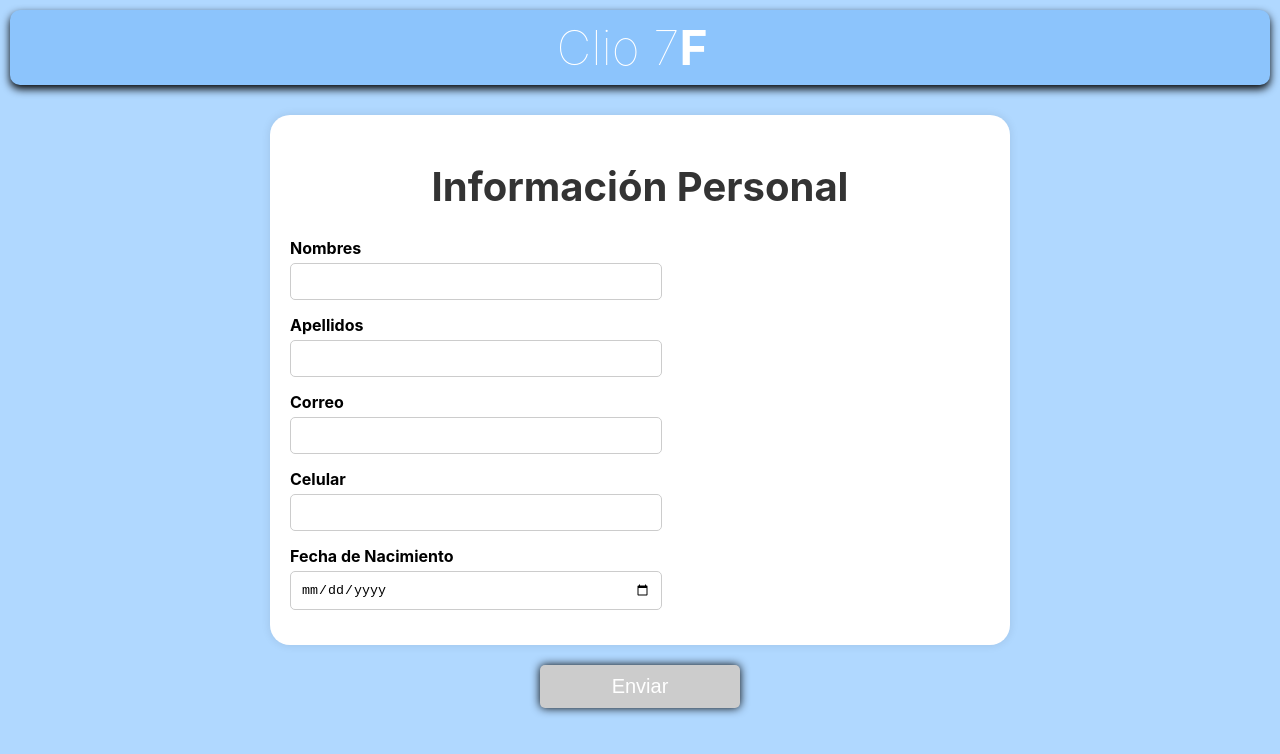
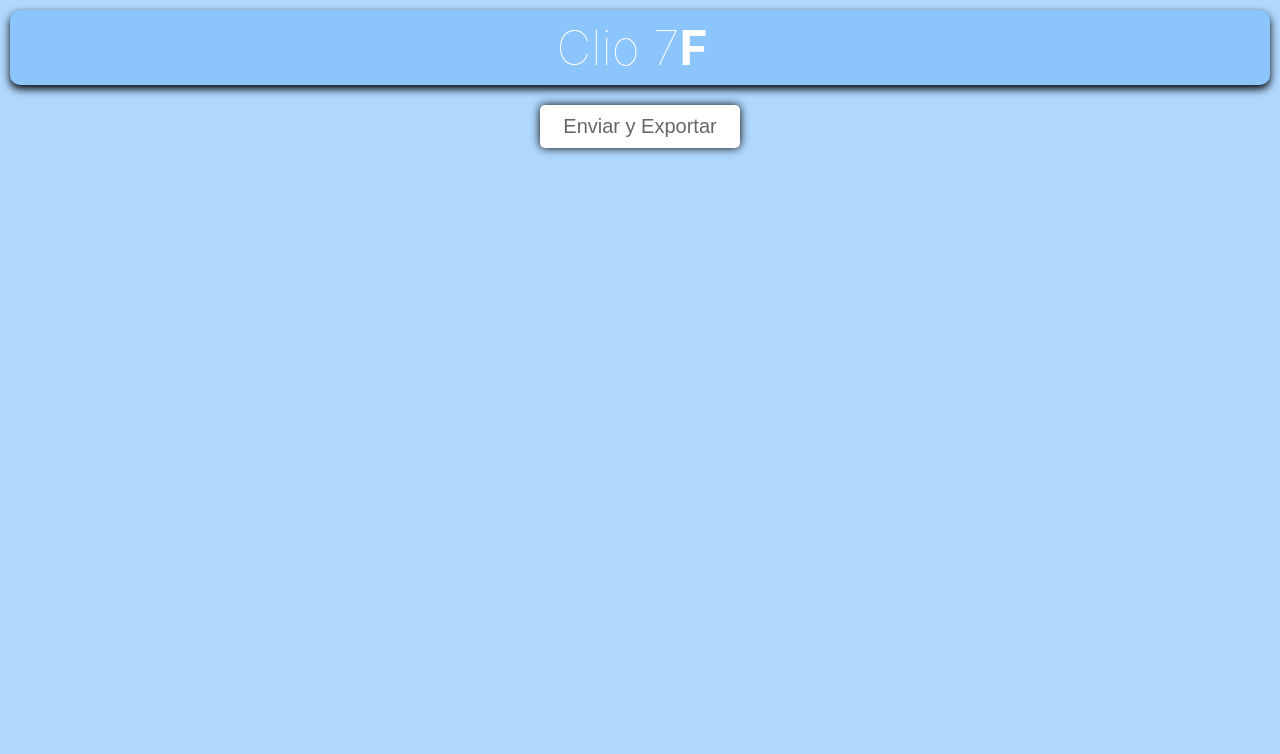
Before and after one commit to TecnoParque-Tech/clio7f_front, a React (Create React App) app: page /personalinformation in a window 1280 px wide. Shown: the top 754 px of the page. Built offline with nearby package versions, Linux system fonts and the light colour scheme.

Commit message:
Modify files

```diff
--- a/src/components/ExportButton.jsx
+++ b/src/components/ExportButton.jsx
@@ -1,4 +1,3 @@
-/* eslint-disable no-unused-vars */
 import { useContext } from "react";
 import { SurveyContext } from "../SurveyContext";
 import * as XLSX from "xlsx";
@@ -6,28 +5,60 @@ import * as XLSX from "xlsx";
 const ExportButton = () => {
   const { responses } = useContext(SurveyContext);
 
-  const exportToExcel = () => {
-    const companyNIT = localStorage.getItem("companyNIT") || "NIT no ingresado"; // Recupera el NIT
+  const exportToExcel = async () => {
+    const companyNIT = localStorage.getItem("companyNIT") || "NIT no ingresado";
     const savedResponses = JSON.parse(localStorage.getItem("surveyResponses")) || {};
+    const userName = `${savedResponses.firstName || "Desconocido"}_${savedResponses.lastName || "Usuario"}`;
 
-    // Combinar respuestas de la encuesta y datos personales
+    // Mapeo de claves en inglés a español
+    const translatedResponses = {
+      "Nombres": savedResponses.firstName || "No ingresado",
+      "Apellidos": savedResponses.lastName || "No ingresado",
+      "Correo": savedResponses.email || "No ingresado",
+      "Celular": savedResponses.phone || "No ingresado",
+      "Fecha de Nacimiento": savedResponses.birthDate || "No ingresado",
+    };
+
+    // Datos estructurados
     const data = [
-      { Pregunta: "NIT de la Empresa", Respuesta: companyNIT }, // Agregar NIT como primera fila
-      { Pregunta: "Nombres", Respuesta: savedResponses.firstName || "No ingresado" },
-      { Pregunta: "Apellidos", Respuesta: savedResponses.lastName || "No ingresado" },
-      { Pregunta: "Correo", Respuesta: savedResponses.email || "No ingresado" },
-      { Pregunta: "Celular", Respuesta: savedResponses.phone || "No ingresado" },
-      ...Object.keys(responses).map((key) => ({
-        Pregunta: key,
-        Respuesta: responses[key],
-      })),
+      ["Pregunta", "Respuesta"],
+      ["NIT de la Empresa", companyNIT],
+      ["", ""],
+      ...Object.entries(translatedResponses),
+      ["", ""],
+      ...Object.entries(responses),
     ];
 
-    const worksheet = XLSX.utils.json_to_sheet(data);
+    // Crear hoja de Excel
+    const worksheet = XLSX.utils.aoa_to_sheet(data);
     const workbook = XLSX.utils.book_new();
     XLSX.utils.book_append_sheet(workbook, worksheet, "Respuestas");
 
-    XLSX.writeFile(workbook, "Respuestas_Clima_Organizacional.xlsx");
+    // Convertir a Blob (Formato adecuado para enviar a backend)
+    const excelBuffer = XLSX.write(workbook, { bookType: "xlsx", type: "array" });
+    const fileBlob = new Blob([excelBuffer], { type: "application/vnd.openxmlformats-officedocument.spreadsheetml.sheet" });
+
+    // Crear FormData para enviar el archivo
+    const formData = new FormData();
+    formData.append("file", fileBlob, `${userName}.xlsx`);
+    formData.append("name", userName); // Enviar nombre asociado
+
+    try {
+      const response = await fetch("http://127.0.0.1:8000/api/upload/", {
+        method: "POST",
+        body: formData,
+      });
+
+      if (response.ok) {
+        console.log("Archivo enviado con éxito.");
+      } else {
+        console.error("Error al enviar el archivo.");
+      }
+    } catch (error) {
+      console.error("Error en la solicitud:", error);
+    }
+
+    XLSX.writeFile(workbook, `${userName}.xlsx`);
 
     // Limpiar localStorage después de exportar
     localStorage.removeItem("surveyResponses");
@@ -52,21 +83,6 @@ const ExportButton = () => {
     marginRight: "auto",
   };
 
-  const hoverStyle = {
-    backgroundColor: "gray",
-    color: "white",
-  };
-
-  const mediaQuery768 = {
-    fontSize: "1rem",
-    padding: "8px 15px",
-  };
-
-  const mediaQuery480 = {
-    fontSize: "0.875rem",
-    padding: "5px 10px",
-  };
-
   return <button style={buttonStyle} onClick={exportToExcel}>Enviar y Exportar</button>;
 };
 
--- a/src/containers/PersonalInformation.jsx
+++ b/src/containers/PersonalInformation.jsx
@@ -1,189 +1,67 @@
-import React, { useState, useContext } from 'react';
-import styled from 'styled-components';
-import { useNavigate } from 'react-router-dom';
-import { SurveyContext } from '../SurveyContext';
+/* eslint-disable no-unused-vars */
+import { useContext } from "react";
+import { SurveyContext } from "../SurveyContext";
+import * as XLSX from "xlsx";
 
-const PersonalInformation = () => {
-  const { setResponses } = useContext(SurveyContext);
-  const [formData, setFormData] = useState({
-    firstName: '',
-    lastName: '',
-    email: '',
-    phone: '',
-    birthDate: '',
-  });
+const ExportButton = () => {
+  const { responses } = useContext(SurveyContext);
 
-  const [isFormValid, setIsFormValid] = useState(false);
-  const navigate = useNavigate();
+  const exportToExcel = () => {
+    const companyNIT = localStorage.getItem("companyNIT") || "NIT no ingresado"; // Recupera el NIT
+    const savedResponses = JSON.parse(localStorage.getItem("surveyResponses")) || {};
 
-  const validateForm = (data) => {
-    return (
-      data.firstName.trim() !== '' &&
-      data.lastName.trim() !== '' &&
-      /^[^\s@]+@[^\s@]+\.[^\s@]+$/.test(data.email) &&
-      /^[0-9]+$/.test(data.phone) &&
-      data.birthDate.trim() !== ''
-    );
+    // Mapeo de claves en inglés a español
+    const fieldTranslations = {
+      firstName: "Nombres",
+      lastName: "Apellidos",
+      email: "Correo",
+      phone: "Celular",
+      birthDate: "Fecha de Nacimiento",
+    };
+
+    // Combinar respuestas de la encuesta y datos personales con traducción
+    const data = [
+      { Pregunta: "NIT de la Empresa", Respuesta: companyNIT }, // Agregar NIT como primera fila
+      ...Object.keys(savedResponses).map((key) => ({
+        Pregunta: fieldTranslations[key] || key,
+        Respuesta: savedResponses[key] || "No ingresado",
+      })),
+      ...Object.keys(responses).map((key) => ({
+        Pregunta: key,
+        Respuesta: responses[key],
+      })),
+    ];
+
+    const worksheet = XLSX.utils.json_to_sheet(data);
+    const workbook = XLSX.utils.book_new();
+    XLSX.utils.book_append_sheet(workbook, worksheet, "Respuestas");
+
+    XLSX.writeFile(workbook, "Respuestas_Clima_Organizacional.xlsx");
+
+    // Limpiar localStorage después de exportar
+    localStorage.removeItem("surveyResponses");
+    localStorage.removeItem("companyNIT");
   };
 
-  const handleChange = (e) => {
-    const { name, value } = e.target;
-    const updatedForm = { ...formData, [name]: value };
-
-    setFormData(updatedForm);
-    setIsFormValid(validateForm(updatedForm));
+  const buttonStyle = {
+    backgroundColor: "white",
+    color: "#666",
+    fontSize: "1.25rem",
+    padding: "10px 20px",
+    border: "none",
+    borderRadius: "5px",
+    cursor: "pointer",
+    transition: "0.3s",
+    boxShadow: "0 0 10px rgba(0, 0, 0, 1)",
+    maxWidth: "200px",
+    width: "100%",
+    marginTop: "20px",
+    display: "block",
+    marginLeft: "auto",
+    marginRight: "auto",
   };
 
-  const handleSubmit = () => {
-    if (!isFormValid) {
-      alert('Por favor, complete todos los campos correctamente.');
-      return;
-    }
-
-    // Guardar en el contexto de respuestas
-    setResponses((prevResponses) => ({
-      ...prevResponses,
-      ...formData,
-    }));
-
-    localStorage.setItem(
-      'surveyResponses',
-      JSON.stringify({
-        ...JSON.parse(localStorage.getItem('surveyResponses') || '{}'),
-        ...formData,
-      })
-    );
-
-    navigate('/sociodemographic'); // Redirige a la siguiente sección
-  };
-
-  return (
-    <FormContainer>
-      <Content>
-        <Tittle>Información Personal</Tittle>
-        <form>
-          <FormField>
-            <Label htmlFor="firstName">Nombres</Label>
-            <Input
-              type="text"
-              id="firstName"
-              name="firstName"
-              value={formData.firstName}
-              onChange={handleChange}
-              required
-            />
-          </FormField>
-          <FormField>
-            <Label htmlFor="lastName">Apellidos</Label>
-            <Input
-              type="text"
-              id="lastName"
-              name="lastName"
-              value={formData.lastName}
-              onChange={handleChange}
-              required
-            />
-          </FormField>
-          <FormField>
-            <Label htmlFor="email">Correo</Label>
-            <Input
-              type="email"
-              id="email"
-              name="email"
-              value={formData.email}
-              onChange={handleChange}
-              required
-            />
-          </FormField>
-          <FormField>
-            <Label htmlFor="phone">Celular</Label>
-            <Input
-              type="tel"
-              id="phone"
-              name="phone"
-              value={formData.phone}
-              onChange={handleChange}
-              required
-            />
-          </FormField>
-          <FormField>
-            <Label htmlFor="birthDate">Fecha de Nacimiento</Label>
-            <Input
-              type="date"
-              id="birthDate"
-              name="birthDate"
-              value={formData.birthDate}
-              onChange={handleChange}
-              required
-            />
-          </FormField>
-        </form>
-      </Content>
-
-      <Button type="button" onClick={handleSubmit} disabled={!isFormValid}>
-        Enviar
-      </Button>
-    </FormContainer>
-  );
+  return <button style={buttonStyle} onClick={exportToExcel}>Enviar y Exportar</button>;
 };
 
-export default PersonalInformation;
-
-const Tittle = styled.h1`
-  font-size: 2.5rem;
-  color: #333;
-  text-align: center;
-`;
-
-const FormContainer = styled.div`
-  display: flex;
-  flex-direction: column;
-  align-items: center;
-  min-height: 50vh;
-  padding: 20px;
-`;
-
-const Content = styled.div`
-  background-color: white;
-  padding: 20px;
-  border-radius: 20px;
-  box-shadow: 0 0 10px rgba(0, 0, 0, 0.1);
-  max-width: 700px;
-  width: 100%;
-`;
-
-const FormField = styled.div`
-  margin-bottom: 15px;
-  width: 100%;
-`;
-
-const Label = styled.label`
-  display: block;
-  margin-bottom: 5px;
-  font-weight: bold;
-`;
-
-const Input = styled.input`
-  width: 50%;
-  padding: 10px;
-  border: 1px solid #ccc;
-  border-radius: 5px;
-`;
-
-const Button = styled.button`
-  background-color: ${({ disabled }) => (disabled ? '#ccc' : 'gray')};
-  color: white;
-  font-size: 1.25rem;
-  padding: 10px 20px;
-  border: none;
-  border-radius: 5px;
-  cursor: ${({ disabled }) => (disabled ? 'not-allowed' : 'pointer')};
-  transition: 0.3s;
-  box-shadow: 0 0 10px rgba(0, 0, 0, 1);
-  max-width: 200px;
-  width: 100%;
-  margin-top: 20px;
-  display: block;
-  margin-left: auto;
-  margin-right: auto;
-`;
+export default ExportButton;
--- a/src/containers/ToolBenefits.jsx
+++ b/src/containers/ToolBenefits.jsx
@@ -128,7 +128,7 @@ const Answer = styled.button`
   border-radius: 5px;
   padding: 10px;
   cursor: pointer;
-  width: 50%;
+  width: 30%;
   text-align: left;
   color: ${({ selected }) => (selected ? 'white' : 'black')};
 
```
